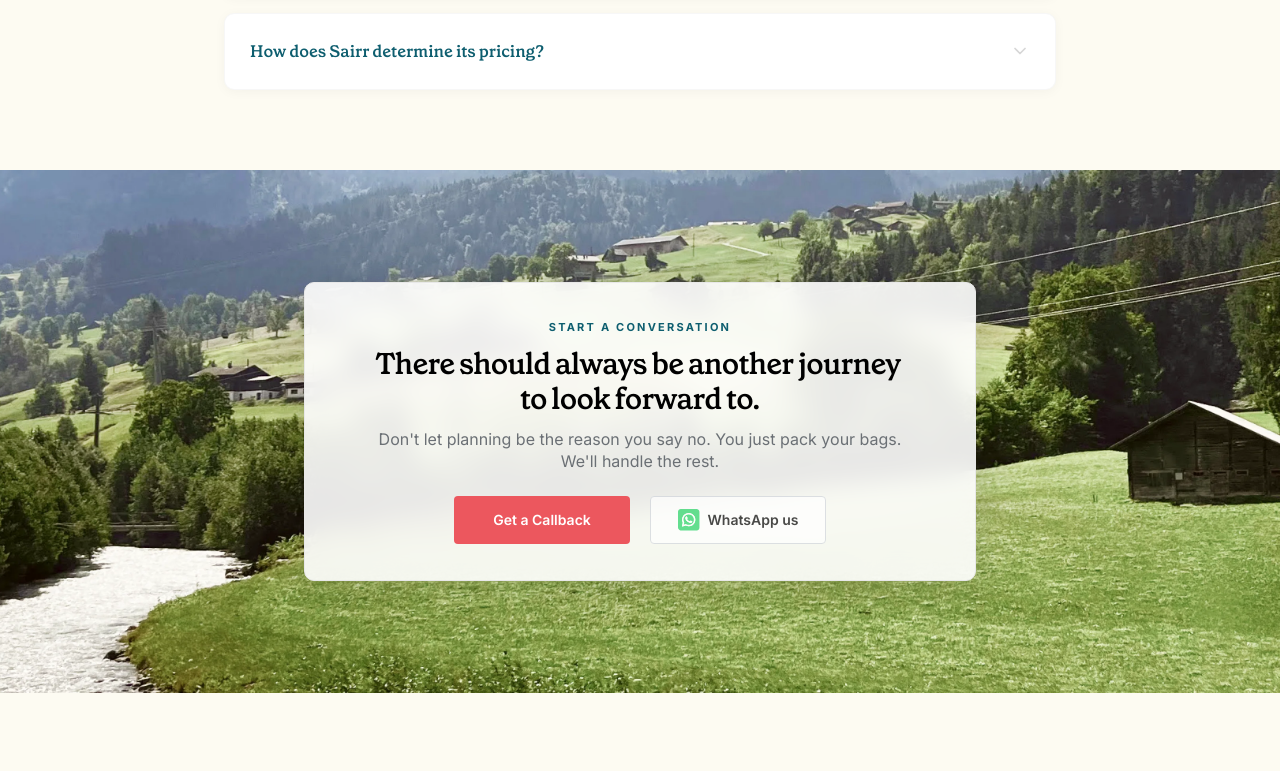
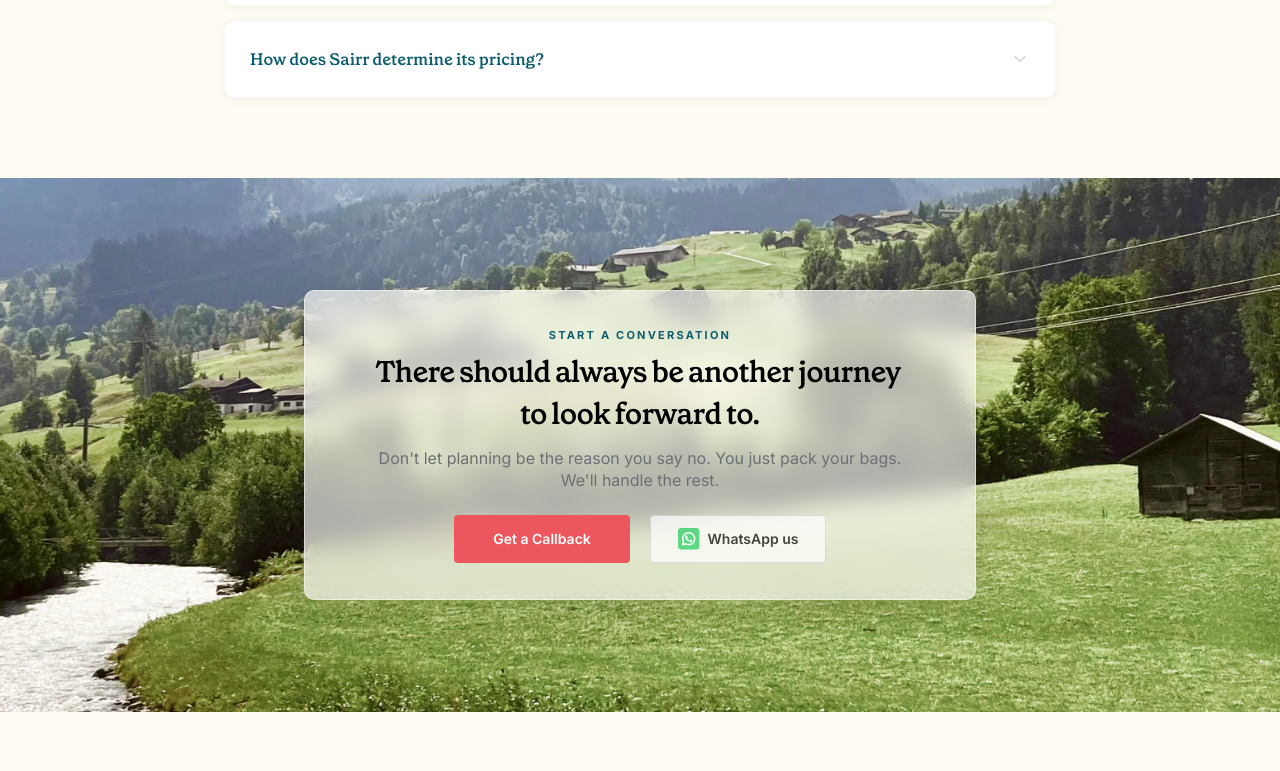
Before and after one commit to ServerlessTushar/sairr-website, a Next.js app: page /why-sairr in a window 1280 px wide. Shown: the part 3401-4172 px from the top of the page. Built offline with nearby package versions, Linux system fonts and the light colour scheme.

Commit message:
textReveal and other changes

```diff
--- a/src/components/home/CtaSection.tsx
+++ b/src/components/home/CtaSection.tsx
@@ -75,7 +75,7 @@ export function CtaSection({ backgroundImage, content, hrefTxt }: CtaSectionProp
             whileInView="visible"
             viewport={{ once: true, margin: "-80px" }}
             variants={scaleIn}
-            className="mx-auto max-w-2xl rounded-lg border border-[#E8E8E8] bg-[#FFFFFFE5] px-8 py-8 text-center shadow-[0_4px_46px_0_#00000021] backdrop-blur-md sm:px-12 sm:py-9 lg:px-14"
+            className="mx-auto max-w-2xl rounded-lg border border-white/50 bg-white/65 px-8 py-8 text-center shadow-[0_4px_46px_0_#00000021] backdrop-blur-md sm:px-12 sm:py-9 lg:px-14"
           >
             <motion.div
               variants={staggerContainer(0.1, 0.1)}
@@ -100,7 +100,7 @@ export function CtaSection({ backgroundImage, content, hrefTxt }: CtaSectionProp
 
               <motion.p
                 variants={scaleIn}
-                className="mt-3 text-sm leading-snug text-[#6B7075] md:text-base"
+                className="mt-2 text-sm leading-snug text-[#6B7075] md:text-base"
               >
                 {ctaContent.description}
               </motion.p>
--- a/src/components/home/JourneysSection.tsx
+++ b/src/components/home/JourneysSection.tsx
@@ -123,7 +123,6 @@ export function JourneysSection() {
           <div className="mx-auto max-w-4xl text-center">
             <TextReveal
               as="h2"
-              align="center"
               text="Journeys to look forward to"
               className="font-heading text-[28px] font-semibold tracking-tight text-black sm:text-4xl lg:leading-tight"
             />
@@ -132,7 +131,7 @@ export function JourneysSection() {
               whileInView={{ opacity: 1, y: 0 }}
               viewport={{ once: true, margin: "-60px" }}
               transition={{ delay: 0.35, duration: 0.6 }}
-              className="mt-3 text-base leading-relaxed text-[#5d5d5d] sm:text-xl"
+              className="mt-0 text-base leading-relaxed text-[#5d5d5d] sm:text-xl"
             >
               There should always be another place worth discovering. Choose
               yours.
--- a/src/components/home/RealTravellersSection.tsx
+++ b/src/components/home/RealTravellersSection.tsx
@@ -24,7 +24,7 @@ export function RealTravellersSection() {
               whileInView={{ opacity: 1, y: 0 }}
               viewport={{ once: true }}
               transition={{ delay: 0.3, duration: 0.5 }}
-              className="mt-3 text-base text-[#5d5d5d] sm:text-xl"
+              className="mt-0 sm:mt-1 text-base text-[#5d5d5d] sm:text-xl"
             >
               To know us is to hear from them.
             </motion.p>
--- a/src/components/home/TripGallerySection.tsx
+++ b/src/components/home/TripGallerySection.tsx
@@ -67,14 +67,14 @@ export function TripGallerySection({
             <TextReveal
               as="h2"
               text={heading}
-              className="text-center font-heading text-[28px] font-semibold tracking-tight text-black sm:text-4xl"
+              className="text-center font-heading text-[28px] leading-[1.2] font-semibold tracking-tight text-black sm:text-4xl"
             />
             <motion.p
               initial={{ opacity: 0, y: 16 }}
               whileInView={{ opacity: 1, y: 0 }}
               viewport={{ once: true }}
               transition={{ delay: 0.35, duration: 0.6 }}
-              className="mt-3 text-base leading-relaxed text-[#5d5d5d] sm:text-xl"
+              className="mt-2 sm:mt-0 text-base leading-relaxed text-[#5d5d5d] sm:text-xl"
             >
               {para}
             </motion.p>
--- a/src/components/home/WhySairrSection.tsx
+++ b/src/components/home/WhySairrSection.tsx
@@ -164,7 +164,7 @@ export function WhySairrSection() {
               whileInView={{ opacity: 1, y: 0 }}
               viewport={{ once: true }}
               transition={{ delay: 0.3, duration: 0.6 }}
-              className="mt-2 font-sans text-base leading-relaxed text-[#5d5d5d] sm:text-lg lg:text-xl"
+              className="-mt-1 font-sans text-base leading-relaxed text-[#5d5d5d] sm:text-lg lg:text-xl"
             >
               Sairr gives you the confidence to say yes, before you even book.
             </motion.p>
--- a/src/components/home/WorkBehindTheEaseSection.tsx
+++ b/src/components/home/WorkBehindTheEaseSection.tsx
@@ -117,7 +117,7 @@ export function WorkBehindTheEaseSection() {
               whileInView={{ opacity: 1, y: 0 }}
               viewport={{ once: true }}
               transition={{ delay: 0.35, duration: 0.6 }}
-              className="mt-3 text-base leading-relaxed text-white/90 sm:text-xl"
+              className="mt-1 text-base leading-relaxed text-white/90 sm:text-xl"
             >
               Every journey is carefully planned, vetted and refined before you
               set off.
--- a/src/components/layout/Footer.tsx
+++ b/src/components/layout/Footer.tsx
@@ -12,7 +12,7 @@ const exploreLinks = [
   { href: homeHeroHref, label: "Home" },
   { href: "/#destinations", label: "Destinations" },
   { href: "/why-sairr", label: "Why Sairr" },
-  { href: "/about", label: "About Us" },
+  { href: "#", label: "About Us" },
   { href: "/contact", label: "Contact" },
 ] as const;
 
@@ -121,7 +121,7 @@ export function Footer() {
         </div>
 
         <Link
-              href="/about#founder"
+              href="#"
               className="mt-8 inline-flex items-center gap-1 text-sm md:text-lg font-[400] text-brand transition-colors hover:text-[#0E5E6F]"
             >
               A note from founder
--- a/src/components/puri/PuriHero.tsx
+++ b/src/components/puri/PuriHero.tsx
@@ -69,7 +69,6 @@ export function PuriHero({ sectionData, className }: PuriHeroProps) {
         <div className="relative">
           <TextReveal
             as="h1"
-            align="start"
             text={sectionData.heading}
             className="font-heading text-3xl font-semibold tracking-tight text-black sm:text-[42px] lg:leading-[1.1]"
           />
--- a/src/components/shared/AnimatedSectionHeader.tsx
+++ b/src/components/shared/AnimatedSectionHeader.tsx
@@ -41,7 +41,6 @@ export function AnimatedSectionHeader({
         ) : (
           <TextReveal
             as={headingAs}
-            align="center"
             text={heading}
             className={headingClassName}
           />
--- a/src/components/shared/TextReveal.tsx
+++ b/src/components/shared/TextReveal.tsx
@@ -30,23 +30,25 @@ export function TextReveal({
       ? text.split("\n")
       : text.split(" ").filter(Boolean);
 
+  const isLine = splitBy === "line";
+
   return (
-    <Tag className={cn(className, splitBy === "line" && "flex flex-col")}>
+    <Tag className={className}>
       <motion.span
-        className={cn(
-          "inline-flex flex-wrap justify-start md:justify-center",
-          splitBy === "line" && "flex-col items-start",
-        )}
+        className={isLine ? "block" : "inline"}
         initial="hidden"
         whileInView="visible"
         viewport={{ once: true, margin: "-80px" }}
-        variants={staggerContainer(splitBy === "line" ? 0.14 : 0.06, delay)}
+        variants={staggerContainer(isLine ? 0.14 : 0.06, delay)}
         aria-label={text}
       >
         {parts.map((part, i) => (
           <motion.span
             key={`${part}-${i}`}
-            className="inline-block overflow-hidden"
+            className={cn(
+              "overflow-hidden",
+              isLine ? "block" : "inline-block",
+            )}
             variants={{
               hidden: { opacity: 0, y: "110%" },
               visible: {
@@ -56,9 +58,9 @@ export function TextReveal({
               },
             }}
           >
-            <span className="inline-block">
+            <span className={isLine ? "block" : "inline-block"}>
               {part}
-              {splitBy === "word" && i < parts.length - 1 ? "\u00A0" : ""}
+              {!isLine && i < parts.length - 1 ? "\u00A0" : ""}
             </span>
           </motion.span>
         ))}
--- a/src/data/site.ts
+++ b/src/data/site.ts
@@ -31,13 +31,13 @@ export const navLinks = [
   { href: homeHeroHref, label: "Home" },
   { href: "/#destinations", label: "Destinations" },
   { href: "/why-sairr", label: "Why Sairr" },
-  { href: "/about", label: "About" },
+  { href: "#", label: "About" },
 ] as const;
 
 export const exploreLinks = [
   { href: "/#destinations", label: "Destinations" },
   { href: "/why-sairr", label: "Why Sairr" },
-  { href: "/about", label: "About Sairr" },
+  { href: "#", label: "About Sairr" },
 ] as const;
 
 export const legalLinks = [
```
